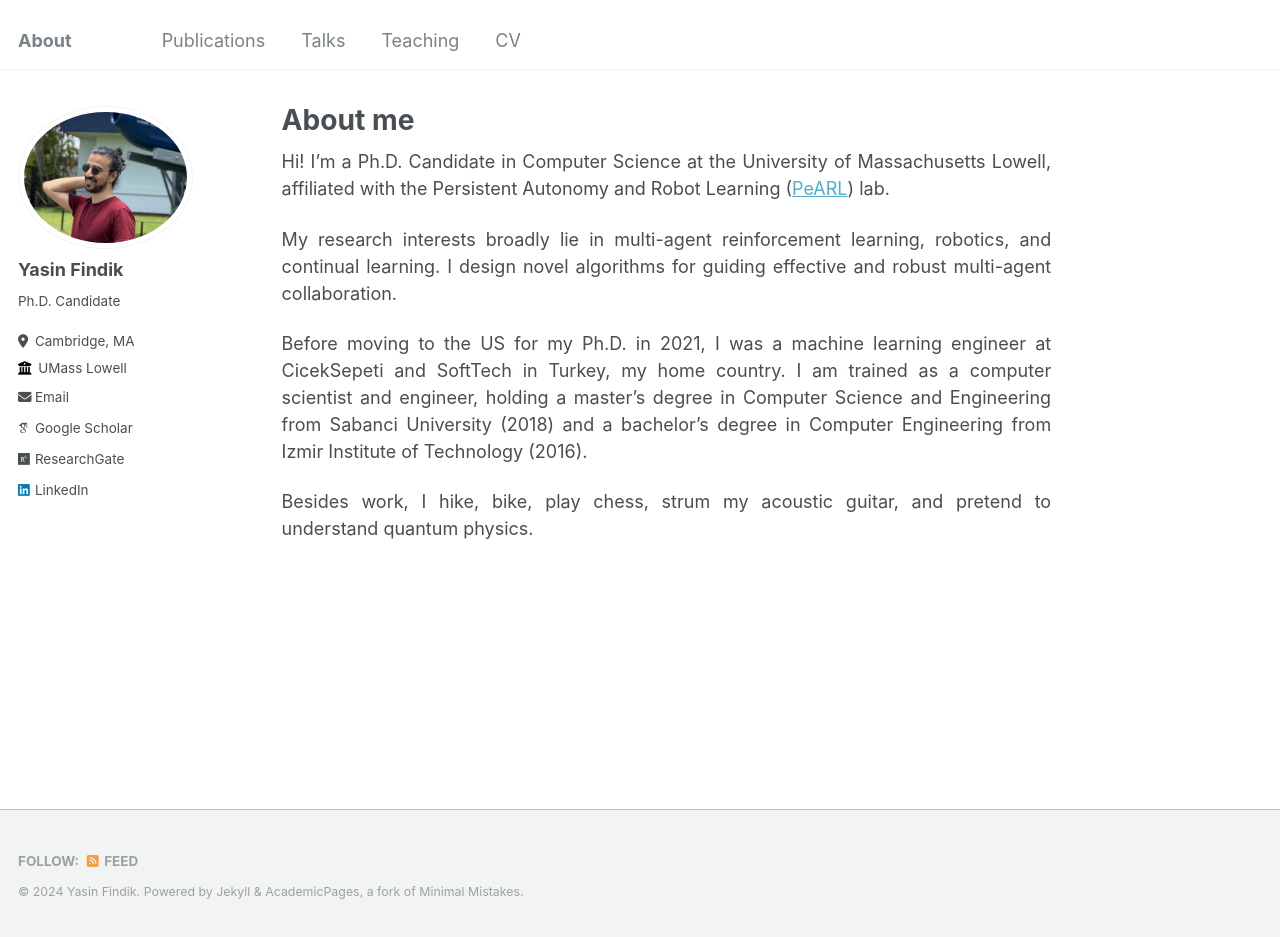
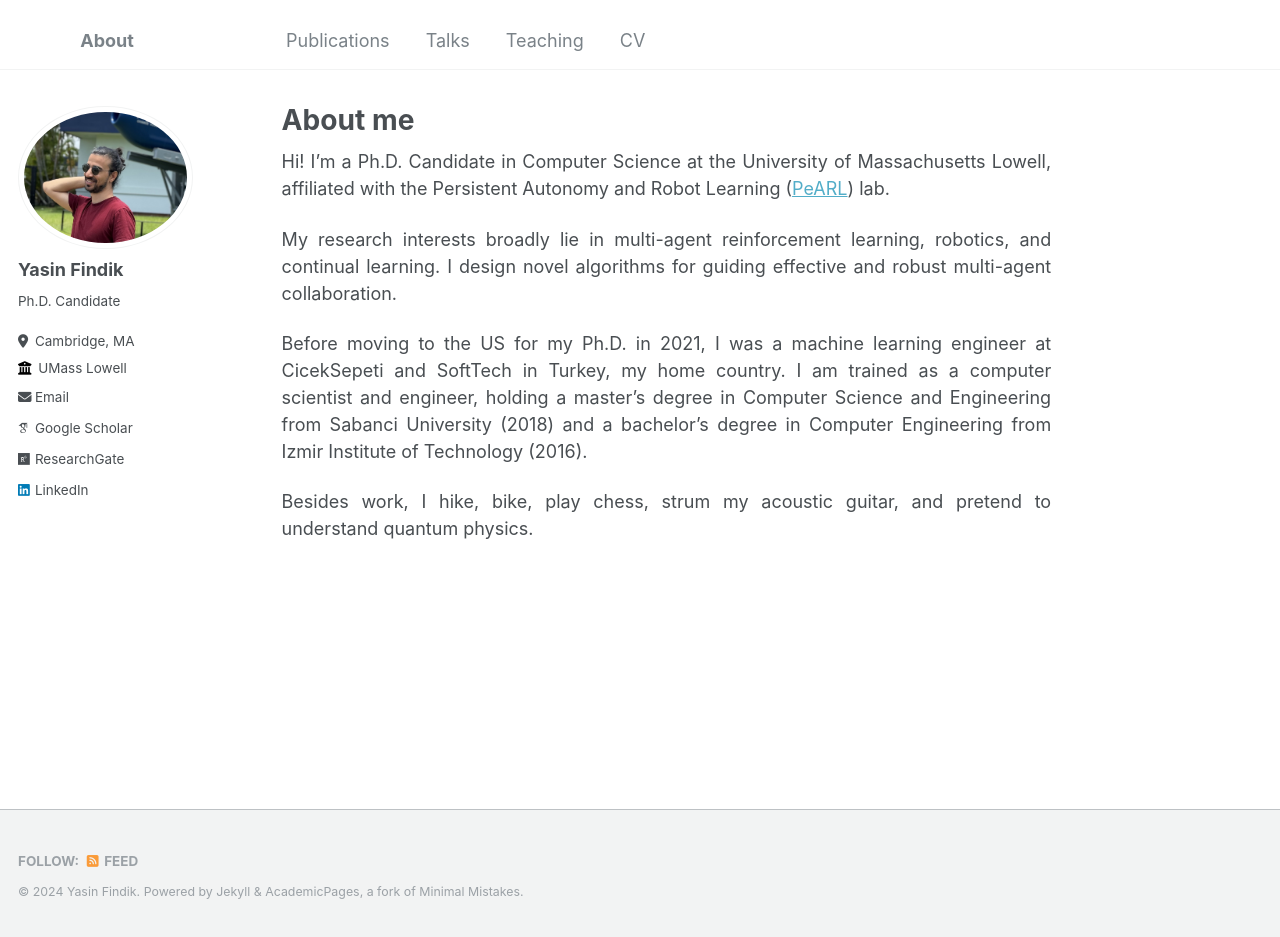
Before and after one commit to yfindik/yfindik.github.io, a Jekyll site: the page built from _pages/about.md, in a window 1280 px wide and 937 px high. Built offline with Jekyll 4.4.1, drawn with Linux system fonts in a browser that asks for light colours; some web fonts are replaced.

Commit message:
headbar updated

```diff
--- a/_includes/masthead.html
+++ b/_includes/masthead.html
@@ -6,7 +6,7 @@
       <nav id="site-nav" class="greedy-nav">
         <button><div class="navicon"></div></button>
         <ul class="visible-links">
-          <li class="masthead__menu-item masthead__menu-item--lg"><a href="{{ base_path }}/">{{ site.title }}</a></li>
+          <li class="masthead__menu-item masthead__menu-item--lg" style='width: 250px'><a href="{{ base_path }}/" style='text-align: center;'>{{ site.title }}</a></li>
           {% for link in site.data.navigation.main %}
             {% if link.url contains 'http' %}
               {% assign domain = '' %}
```
